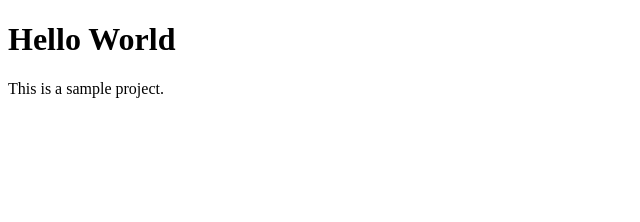
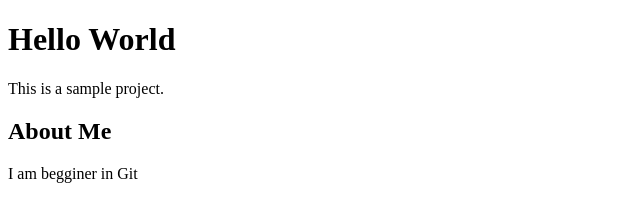
Before and after one commit to NishanthiRamarajan/project-html, a plain HTML site: page index.html in a window 1280 px wide. Shown: the whole page, without its empty margins (0-640 px from the left). Drawn offline with Linux system fonts and the light colour scheme.

Commit message:
Added About Me Section

```diff
--- a/index.html
+++ b/index.html
@@ -6,5 +6,7 @@
 <body>
   <h1>Hello World</h1>
   <p>This is a sample project.</p>
+  <h2>About Me</h2>
+  <p>I am begginer in Git</p>
 </body>
 </html>
```
